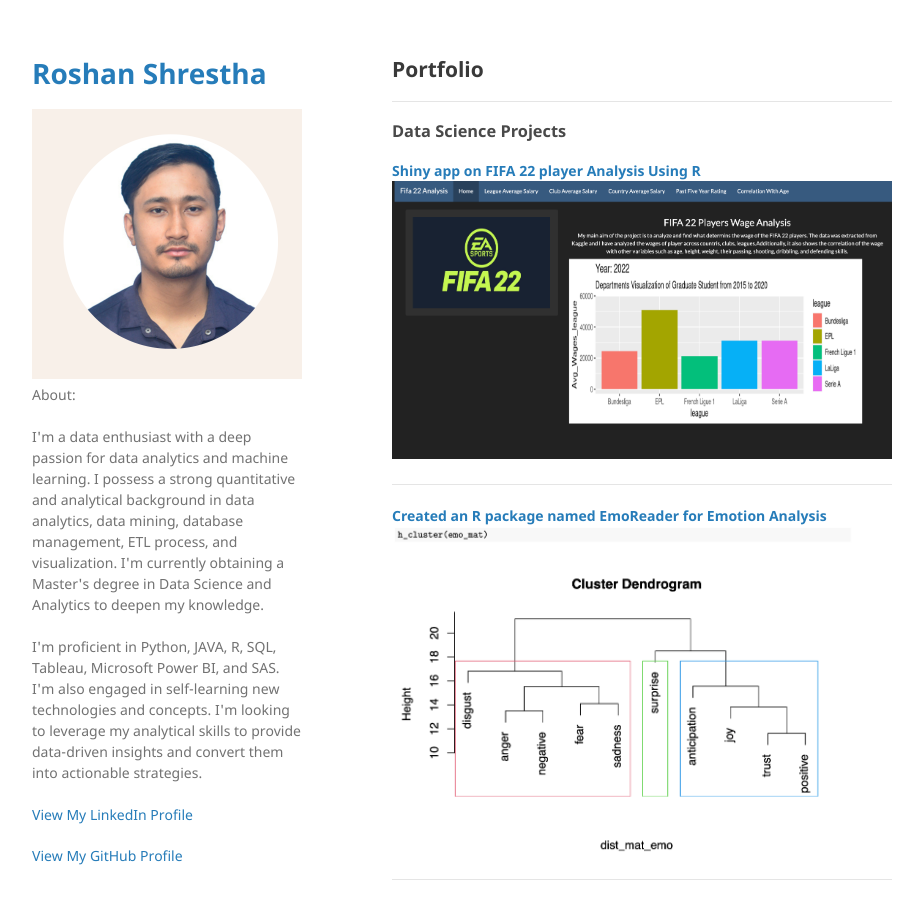
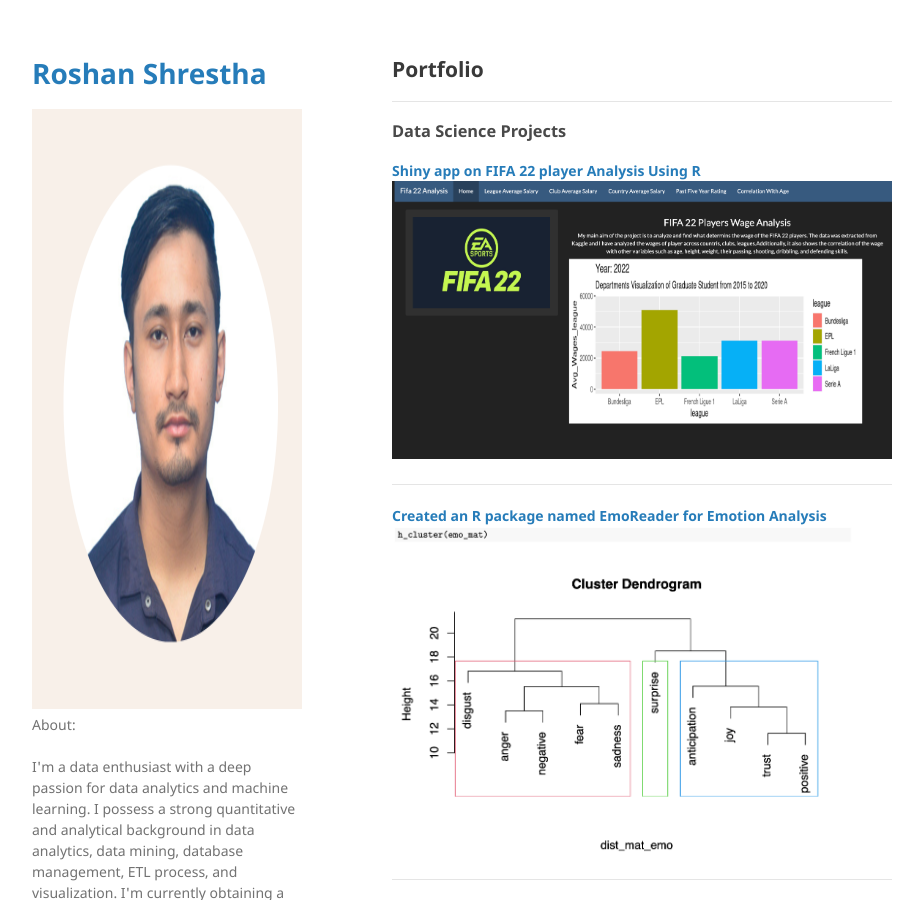
Before and after one commit to casirose/casirose.github.io, a Jekyll site: the page built from index.md, in a window 1280 px wide and 900 px high. Shown: the whole window, without its empty margins (178-1101 px from the left). Built offline with Jekyll 4.4.1, drawn with Linux system fonts in a browser that asks for light colours; our own code applies the rules of GitHub Pages for plain Markdown files.

Commit message:
Update default.html

```diff
--- a/_layouts/default.html
+++ b/_layouts/default.html
@@ -18,7 +18,7 @@
         <h1><a href="{{ "/" | absolute_url }}">{{ site.title | default: site.github.repository_name }}</a></h1>
 
         {% if site.logo %}
-          <img src="{{site.logo | relative_url}}" alt="Logo" />
+          <img src="{{site.logo | relative_url}}" alt="Logo" width="500" height="600"/>
         {% endif %}
 
         <p>{{ site.description | default: site.github.project_tagline }}</p>
```
